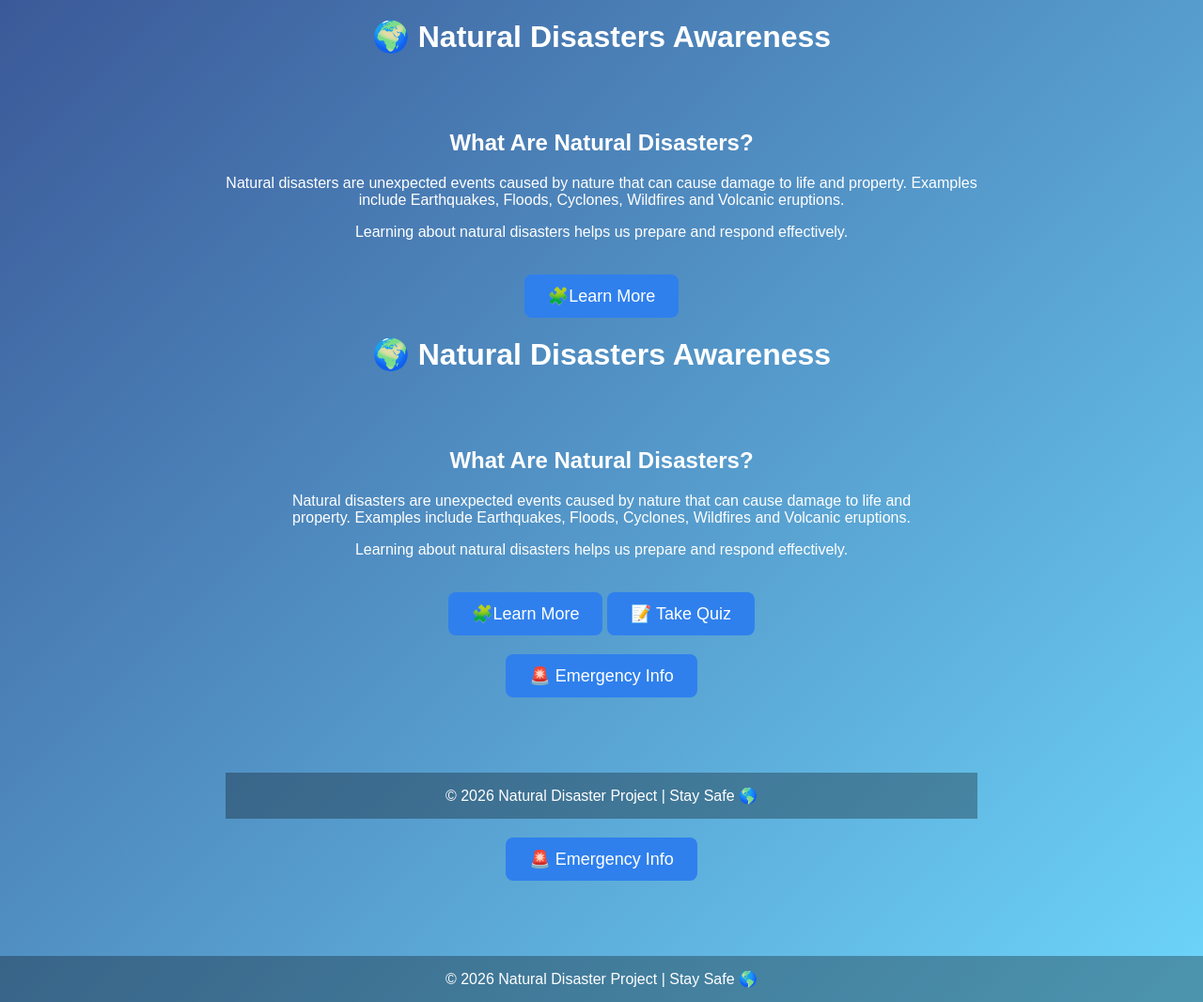
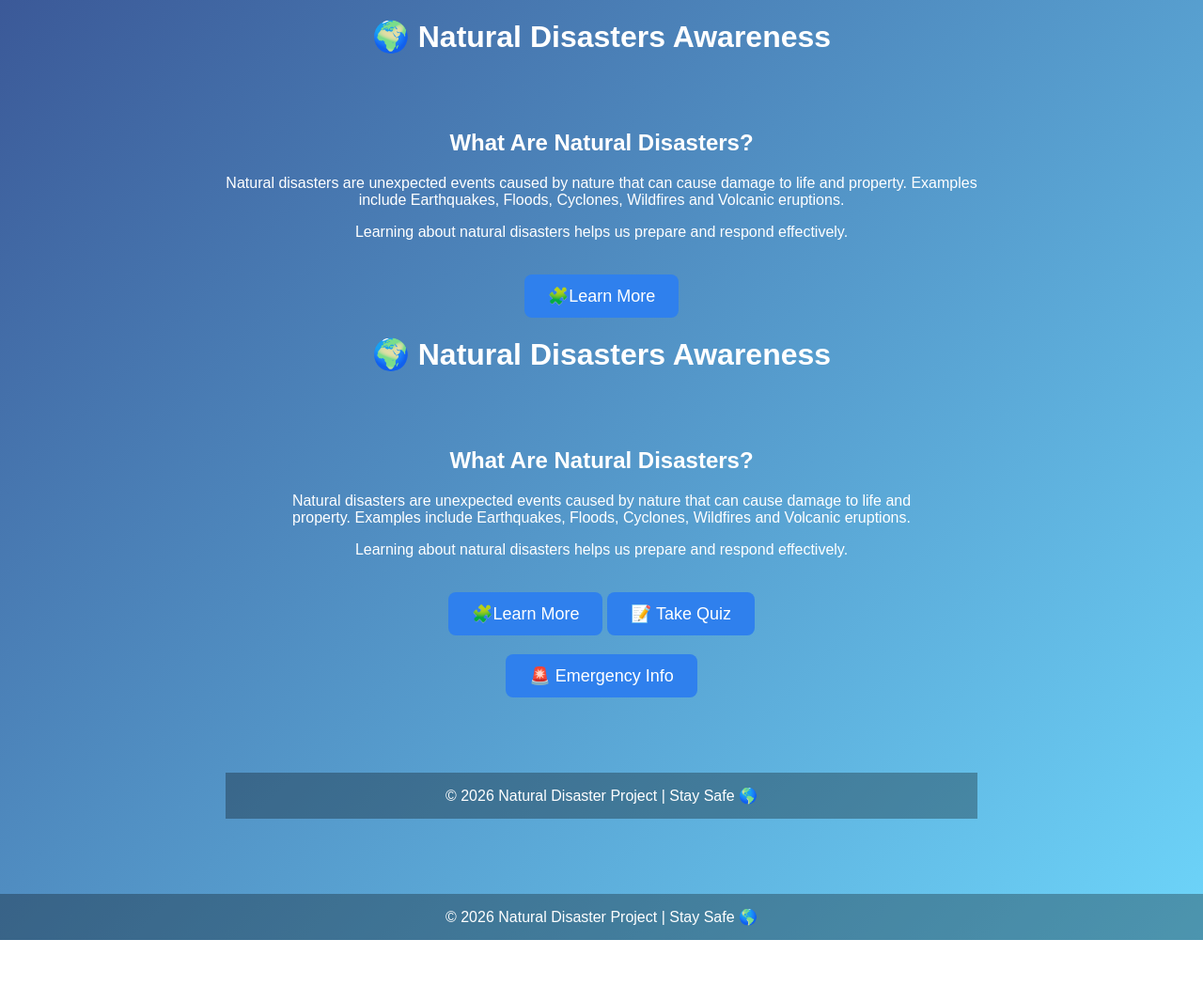
Before and after one commit to khyatim27-oss/mywebsite, a plain HTML site: page index.html in a window 1280 px wide. Shown: the whole page at 94% size. After the commit the page ends 1000 px from the top, so only its background shows below. Drawn offline with Linux system fonts and the light colour scheme.

Commit message:
Remove emergency info link from index.html
Removed emergency info link from the HTML.

```diff
--- a/index.html
+++ b/index.html
@@ -157,7 +157,6 @@
 </body>
 </html>
 
-        <a href="emergency.html" class="btn">🚨 Emergency Info</a>
 
 
 
```
